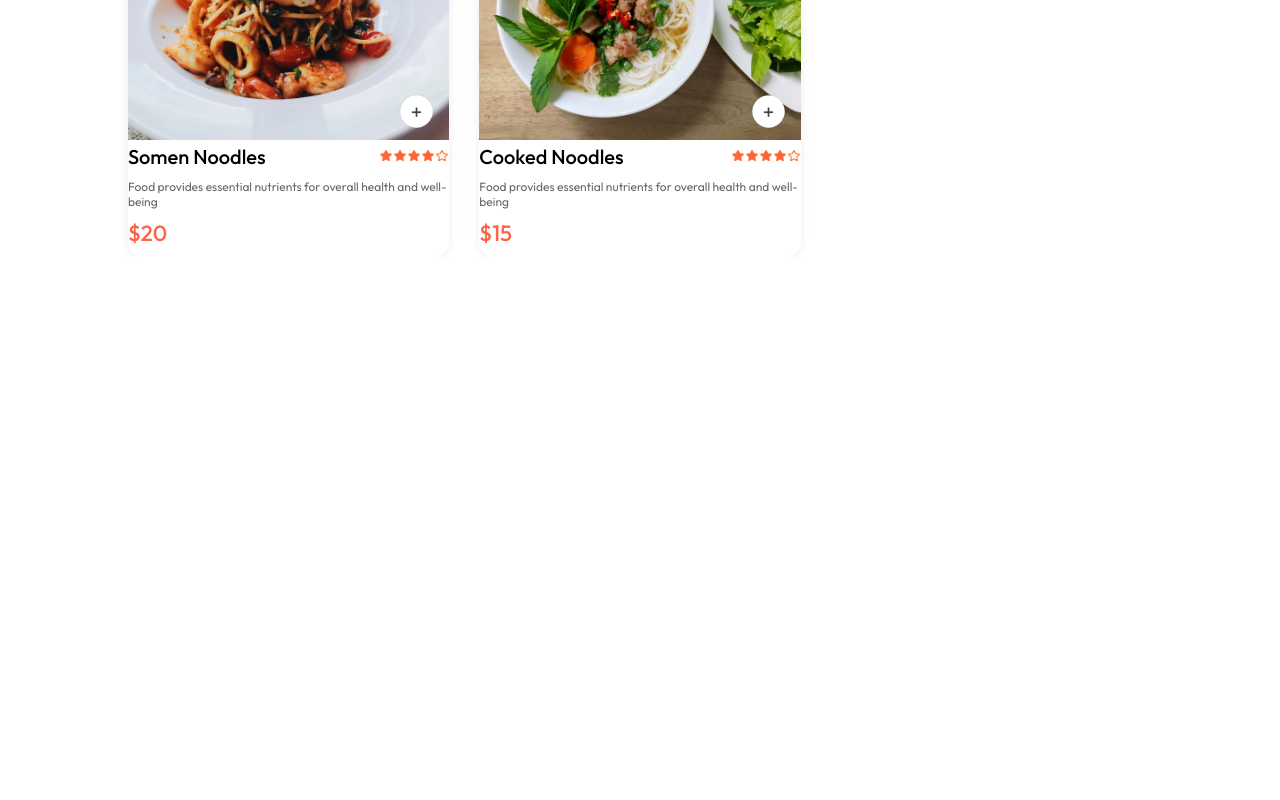
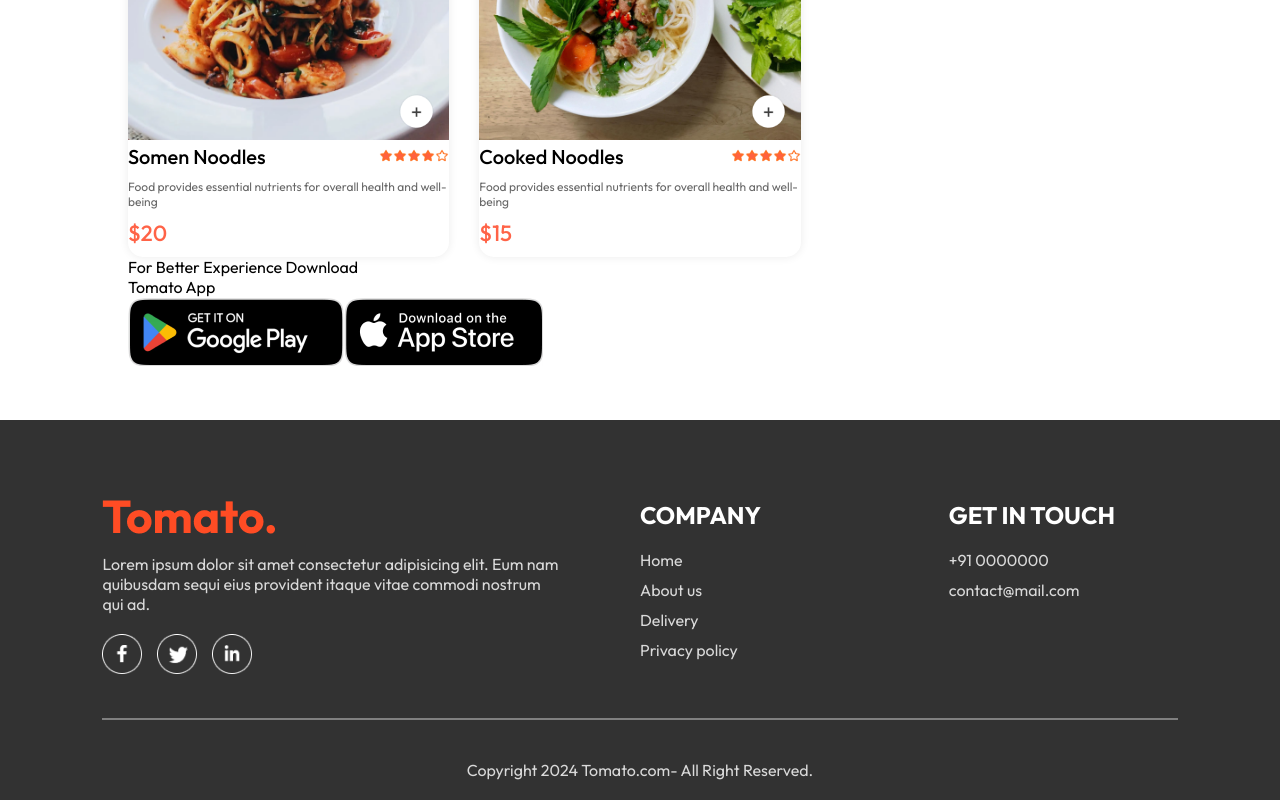
Before and after one commit to yadavhimu/Food_del, a React (Vite) app in the folder frontend/: page / in a window 1280 px wide. Shown: the part 5286-6086 px from the top of the page. Before the commit the page ends 5543 px from the top, so only its background shows below. Built offline with nearby package versions, Linux system fonts and the light colour scheme.

Commit message:
footer added

```diff
--- a/frontend/src/App.jsx
+++ b/frontend/src/App.jsx
@@ -4,8 +4,10 @@
 import Home from './pages/Home/Home'
 import Cart from './pages/Cart/Cart'
 import PlaceOrder from './pages/PlaceOrder/PlaceOrder'
+import Footer from './components/Footer/Footer'
 const App = () => {
   return (
+    <>
     <div className='app'>
       <Navbar/>
       <Routes>
@@ -14,6 +16,8 @@
         <Route path='/' element={<PlaceOrder/>}/>
       </Routes>
     </div>
+    <Footer/>
+    </>
   )
 }
 
--- /dev/null
+++ b/frontend/src/components/AppDownload/AppDownload.jsx
@@ -0,0 +1,16 @@
+import React from 'react'
+import './AppDownload.css'
+import { assets } from '../../assets/assets'
+const AppDownload = () => {
+  return (
+    <div className='app-download' id='app-download'>
+        <p>For Better Experience Download <br/> Tomato App</p>
+        <div className='app-download-plateforms'>
+            <img src={assets.play_store} alt="" />
+            <img src={assets.app_store} alt="" />
+        </div>
+    </div>
+  )
+}
+
+export default AppDownload
--- /dev/null
+++ b/frontend/src/components/Footer/Footer.css
@@ -0,0 +1,42 @@
+.footer{
+    color: #d9d9d9;
+    background-color: #323232;
+    display: flex;
+    flex-direction: column;
+    align-items: center;
+    gap: 20px;
+    padding: 20px 8vw;
+    padding-top: 80px;
+    margin-top: 50px;
+}
+.footer-content{
+    width: 100%;
+    display:grid;
+    grid-template-columns: 2fr 1fr 1fr;
+    gap:80px;
+}
+.footer-content-left , .footer-content-right, .footer-content-center{
+    display:flex;
+    flex-direction: column;
+    align-items: start;
+    gap:20px;
+}
+.footer-content-left li, .footer-content-right li, .footer-content-center li {
+    list-style:none;
+    margin-bottom: 10px;
+    cursor: pointer;
+}
+.footer-content-right h2, .footer-content-center h2 {
+    color:white;
+}
+.footer-social-icon img{
+    width:40px;
+    margin-right:15px;
+}
+.footer hr{
+    width:100%;
+    height: 2px;
+    margin:20px;
+    background-color: grey;
+    border:none;
+}
--- /dev/null
+++ b/frontend/src/components/Footer/Footer.jsx
@@ -0,0 +1,40 @@
+import React from 'react'
+import './Footer.css'
+import { assets } from '../../assets/assets'
+const Footer = () => {
+  return (
+    <div className='footer' id='footer'>
+      <div className='footer-content'>
+        <div className='footer-content-left'>
+        <img src={assets.logo} alt=""/>
+        <p>Lorem ipsum dolor sit amet consectetur adipisicing elit. Eum nam quibusdam sequi eius provident itaque vitae commodi nostrum qui ad.</p>
+        <div className='footer-social-icon'>
+            <img src={assets.facebook_icon} alt=""/>
+            <img src={assets.twitter_icon} alt=""/>
+            <img src={assets.linkedin_icon} alt=""/>
+        </div>
+        </div>
+        <div className='footer-content-center'>
+           <h2>COMPANY</h2>
+           <ul>
+            <li>Home</li>
+            <li>About us</li>
+            <li>Delivery</li>
+            <li>Privacy policy</li>
+           </ul>
+        </div>
+        <div className='footer-content-right'>
+           <h2>GET IN TOUCH</h2>
+           <ul>
+            <li>+91 0000000</li>
+            <li>contact@mail.com</li>
+           </ul>
+        </div>
+      </div>
+      <hr/>
+      <p className='footer-copyright'>Copyright 2024 Tomato.com- All Right Reserved.</p>
+    </div>
+  )
+}
+
+export default Footer
--- a/frontend/src/pages/Home/Home.jsx
+++ b/frontend/src/pages/Home/Home.jsx
@@ -3,6 +3,7 @@
 import Header from '../../components/Header/Header'
 import ExploreMenu from '../../components/ExploreMenu/ExploreMenu'
 import FoodDisplay from '../../components/FoodDisplay/FoodDisplay'
+import AppDownload from '../../components/AppDownload/AppDownload'
 const Home = () => {
     const [category, setCategory]= useState("All");
   return (
@@ -10,6 +11,7 @@
       <Header/>
       <ExploreMenu category={category} setCategory={setCategory}/>
       <FoodDisplay category={category}/>
+      <AppDownload/>
     </div>
   )
 }
```
Also changed, not shown: frontend/src/components/AppDownload/AppDownload.css (added).
